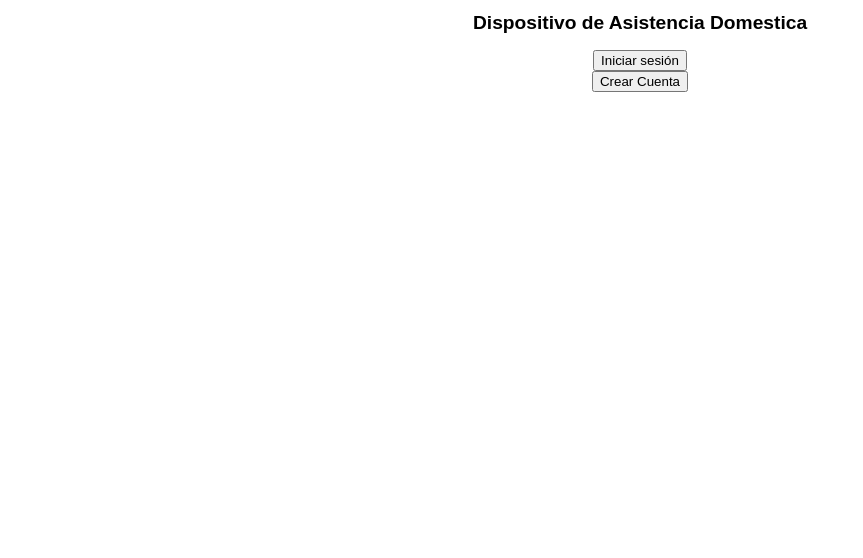
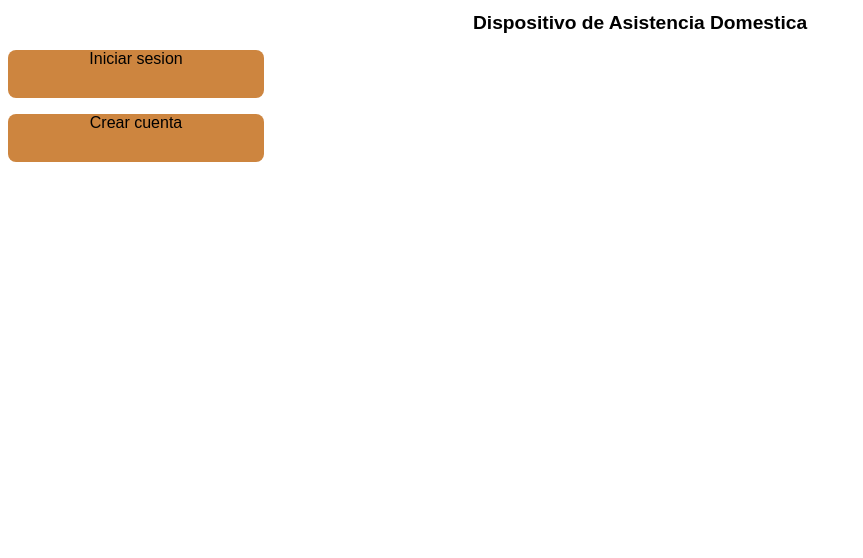
Before and after one commit to 3-TIC-ORT/proyecto-dispositivo-de-asistencia-domestica, a plain HTML site: page FrontEnd/inicio de sesión WF/Primer Wire Frame.html in a window 1280 px wide. Shown: the part 242-800 px from the top of the page, without its empty margins (0-863 px from the left). Drawn offline with Linux system fonts and the light colour scheme.

Commit message:
avance un poco en el inicio de sesión

```diff
--- a/FrontEnd/inicio de sesión WF/Primer Wire Frame.css
+++ b/FrontEnd/inicio de sesión WF/Primer Wire Frame.css
@@ -18,11 +18,24 @@ h2 {
 #Logo {
     display: block;
     margin-left: auto;
-    margin-right: auto; /* averiguar bien que es esto que no estoy seguro  */
+    margin-right: auto;
     width: 250px;
 }
 .boton{
+    gap: 10px;
+    margin: 8px 0;
+    position: relative;
+ }
+
+ .Is{
+    font-size: 1rem;
     display: flex;
    flex-direction: column;
    align-items: center;
+   background-color: peru;
+    width: 2rerm;
+    border-radius: 8px;
+    width: 16rem;
+    height: 3rem;
+    margin-top: 1rem;
  }
--- a/FrontEnd/inicio de sesión WF/Primer Wire Frame.html
+++ b/FrontEnd/inicio de sesión WF/Primer Wire Frame.html
@@ -11,8 +11,8 @@
 <h1>DAD</h1>
 <H2>Dispositivo de Asistencia Domestica</H2>
 <div class="boton">
-    <button class="inicio">Iniciar sesión</button>
-    <button class="crear">Crear Cuenta</button>
+    <div class="Is"> Iniciar sesion </div>
+    <div class="Is"> Crear cuenta </div>
 </div>
 </div>
 </body>
```
